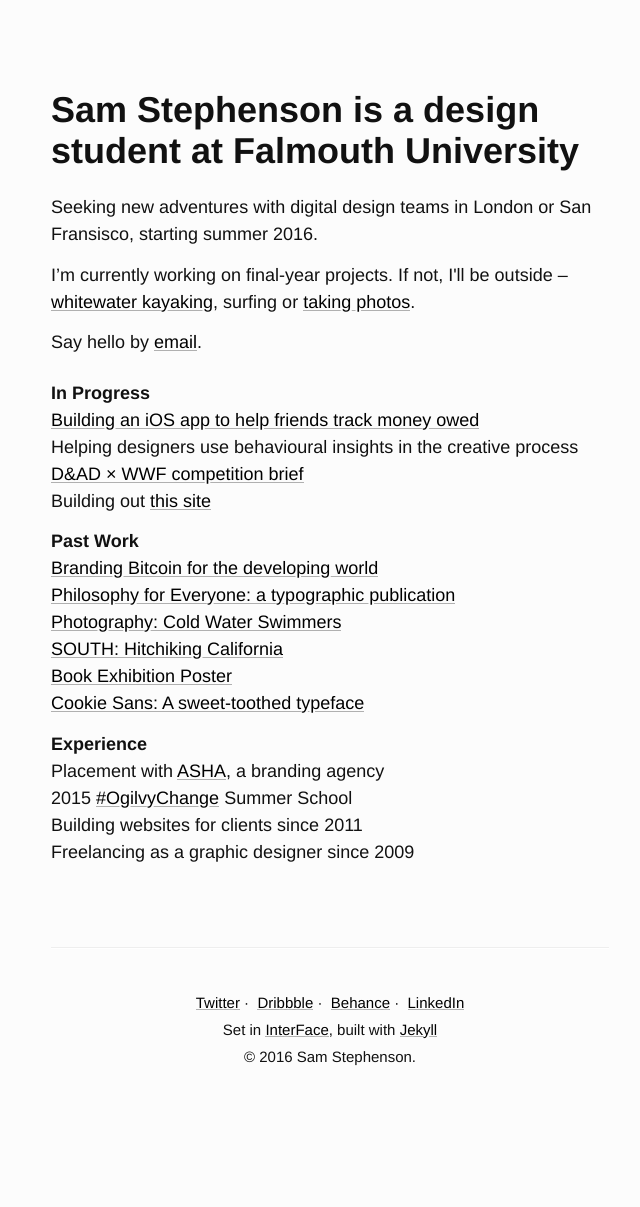
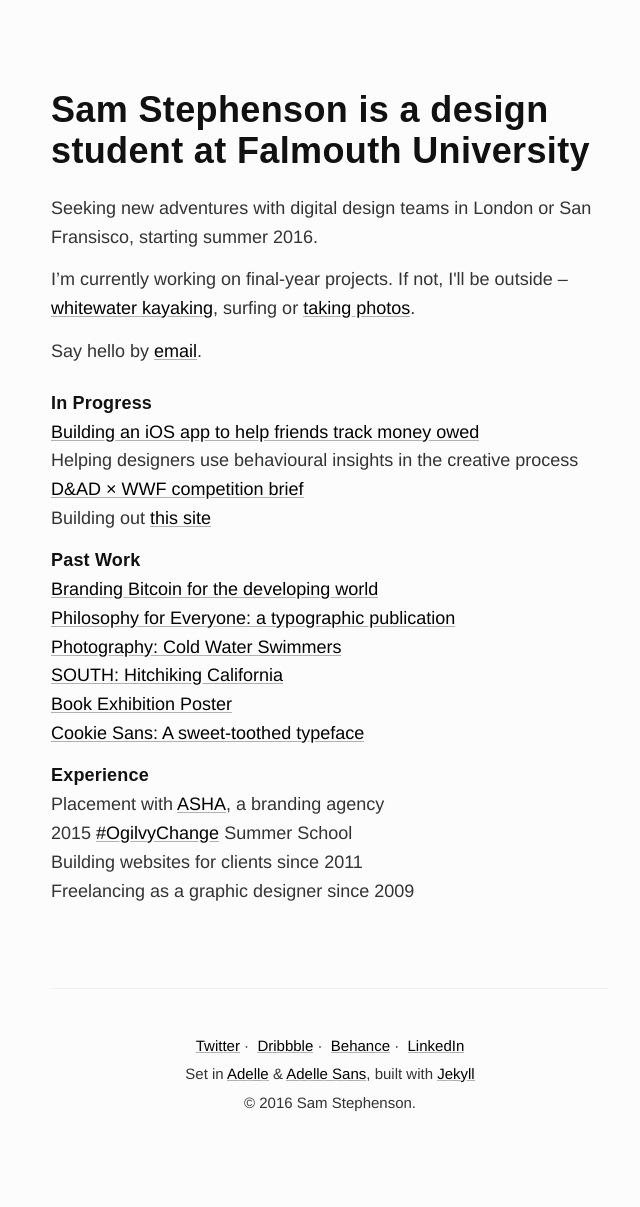
Before and after one commit to samstephenson/samstephenson.github.io, a Jekyll site: the page built from index.html, in a window 1280 px wide. Shown: the whole page, without its empty margins (310-950 px from the left). Built offline with Jekyll 4.4.1, drawn with Linux system fonts in a browser that asks for light colours; the list of posts is cut into pages by our own code; before the commit the page ends 1160 px from its top, so only the background shows below that.

Commit message:
Adelle typeface

```diff
--- a/_layouts/default.html
+++ b/_layouts/default.html
@@ -23,7 +23,7 @@
 " title="LinkedIn">LinkedIn</a>
 
           <br/>
-          Set in <a href="https://www.daltonmaag.com/library/interface" title="InterFace by Dalton Maag">InterFace</a>, built with <a href="http://jekyllrb.com/">Jekyll</a>
+          Set in <a href="https://typekit.com/fonts/adelle-web" title="Adelle web font">Adelle</a> &amp; <a href="https://typekit.com/fonts/adelle-sans" title="Adelle Sans web font">Adelle Sans</a>, built with <a href="http://jekyllrb.com/">Jekyll</a>
 
           <br/>
           &copy; <time datetime="{{ site.time | date_to_xmlschema }}">{{ site.time | date: '%Y' }}</time> Sam Stephenson.
--- a/_sass/_base.scss
+++ b/_sass/_base.scss
@@ -15,19 +15,19 @@
 }
 
 html {
-  font-family: "interFace", "Helvetica Neue", Helvetica, Arial, sans-serif;
+  font-family: "Adelle Sans", "Helvetica Neue", Helvetica, Arial, sans-serif;
   font-weight: 400;
   font-size: 17px;
-  line-height: 1.3;
+  line-height: 1.5;
 
   @media (min-width: 30em) {
     font-size: 18px;
-    line-height: 1.5;
+    line-height: 1.6;
   }
 }
 
 body {
-  color: #111;
+  color: #333;
   background-color: #fcfcfc;
   -webkit-text-size-adjust: 100%;
       -ms-text-size-adjust: 100%;
--- a/_sass/_type.scss
+++ b/_sass/_type.scss
@@ -4,9 +4,11 @@
 
 h1, h2, h3, h4, h5, h6 {
   margin-bottom: .0;
+  font-family: "Adelle", sans-serif;
   font-weight: bold;
   color: #111;
   text-rendering: optimizeLegibility;
+  letter-spacing: 0.01em;
 }
 
 h1 {
```
Also changed, not shown: 17 other files.
